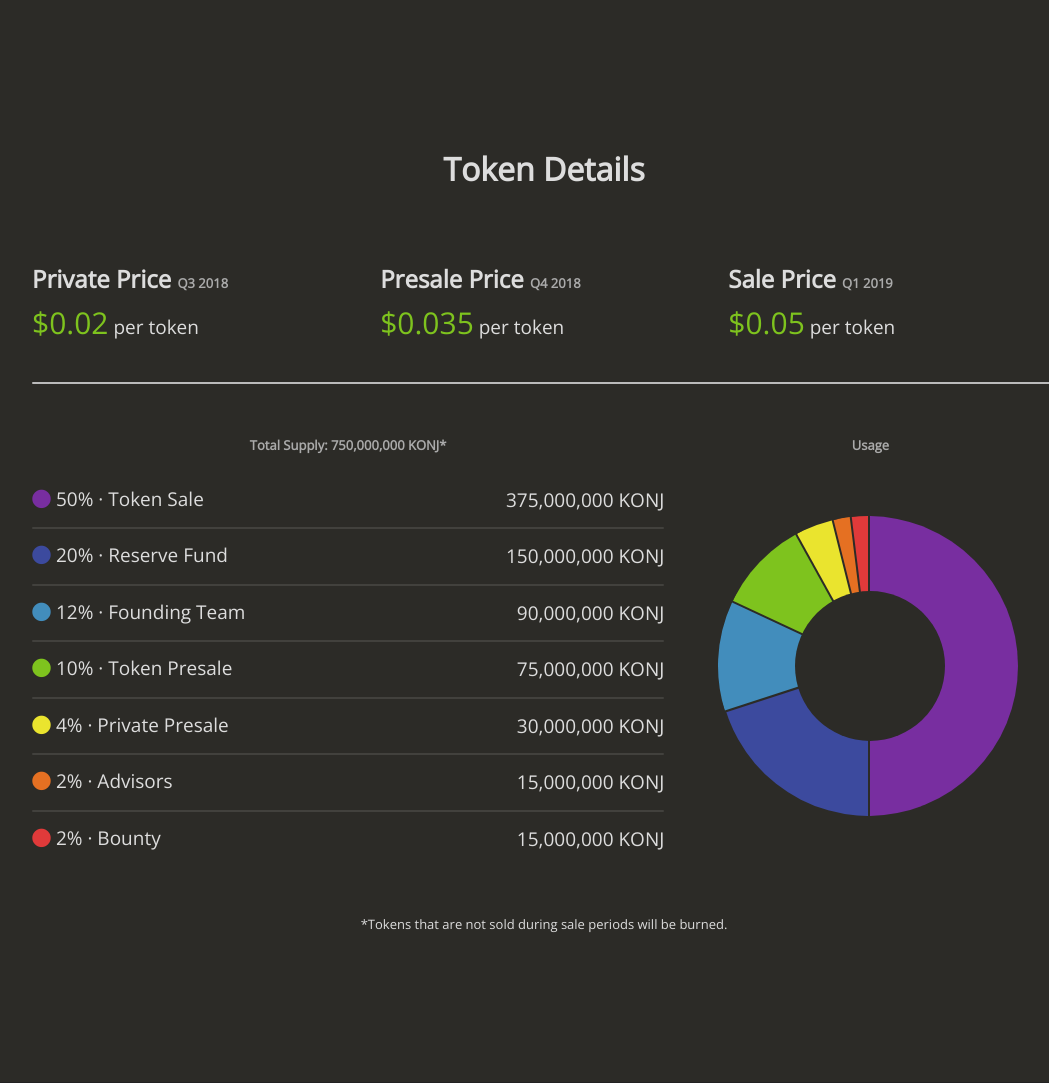
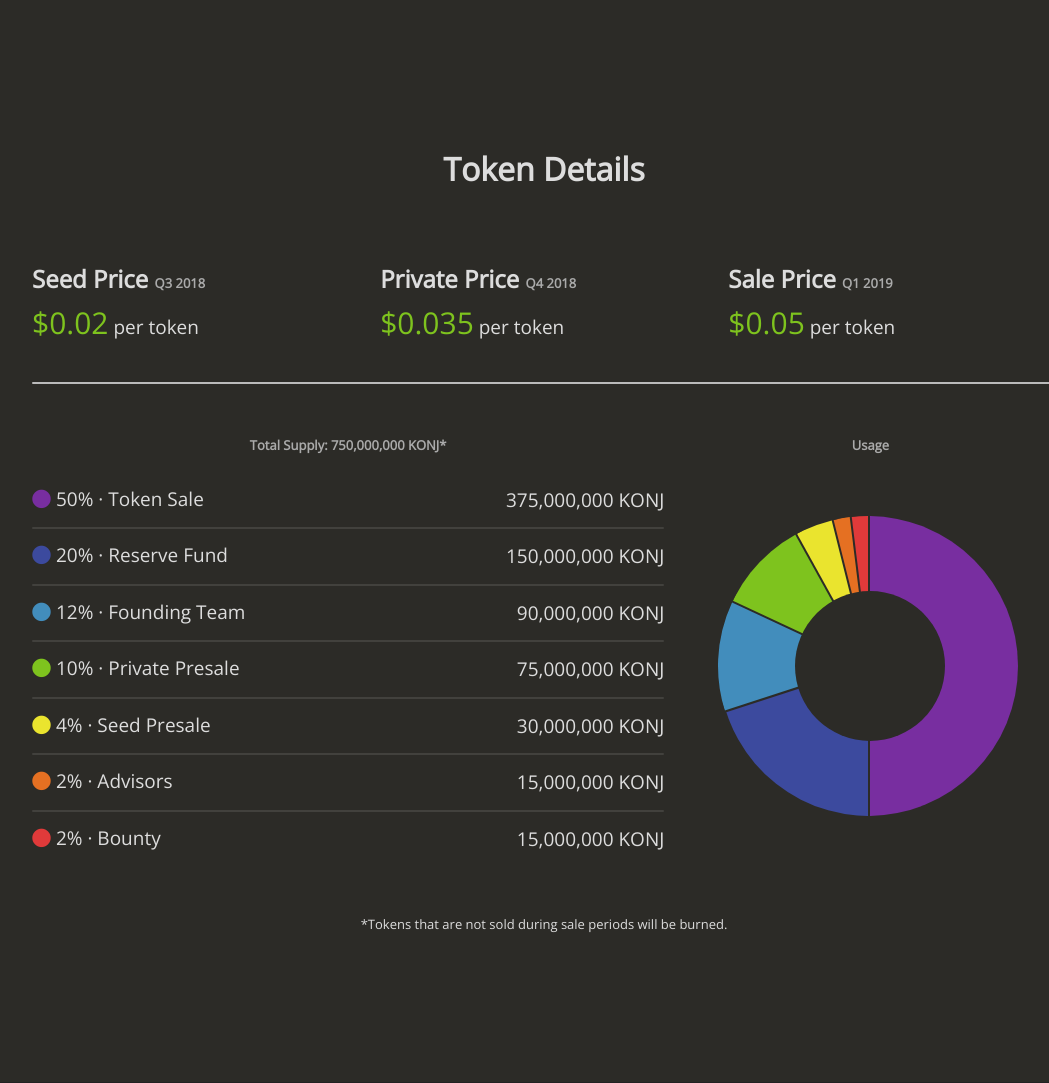
Before and after one commit to Konjure/konjure-org, a PHP site: page /get-started/token in a window 1280 px wide. Shown: the part 803-1886 px from the top of the page, without its empty margins (96-1145 px from the left). Run offline with PHP 8.4, Linux system fonts and the light colour scheme.

Commit message:
Token sale verbiage

```diff
--- a/get-started/token/index.php
+++ b/get-started/token/index.php
@@ -84,11 +84,11 @@
 				<div class="grid no-padding">
 					<div class="row">
 						<div class="cell" data-sr="enter left, and hustle 20px">
-							<h2>Private Price <div>Q3 2018</div></h2>
+							<h2>Seed Price <div>Q3 2018</div></h2>
 							<h3><div>$0.02</div> per token</h3>
 						</div>
 						<div class="cell" data-sr="enter left, and hustle 20px">
-							<h2>Presale Price <div>Q4 2018</div></h2>
+							<h2>Private Price <div>Q4 2018</div></h2>
 							<h3><div>$0.035</div> per token</h3>
 						</div>
 						<div class="cell" data-sr="enter left, and hustle 20px">
@@ -111,10 +111,10 @@
 							<h3 data-sr="enter left, and hustle 20px"><i class="fa fa-circle color-three"></i> 12% &middot; Founding Team</h3>
 							<h3 class="text-right" data-sr="enter right, and hustle 20px">90,000,000 KONJ</h3>
 							<div class="divider"></div>
-							<h3 data-sr="enter left, and hustle 20px"><i class="fa fa-circle color-four"></i> 10% &middot; Token Presale</h3>
+							<h3 data-sr="enter left, and hustle 20px"><i class="fa fa-circle color-four"></i> 10% &middot; Private Presale</h3>
 							<h3 class="text-right" data-sr="enter right, and hustle 20px">75,000,000 KONJ</h3>
 							<div class="divider"></div>
-							<h3 data-sr="enter left, and hustle 20px"><i class="fa fa-circle color-five"></i> 4% &middot; Private Presale</h3>
+							<h3 data-sr="enter left, and hustle 20px"><i class="fa fa-circle color-five"></i> 4% &middot; Seed Presale</h3>
 							<h3 class="text-right" data-sr="enter right, and hustle 20px">30,000,000 KONJ</h3>
 							<div class="divider"></div>
 							<h3 data-sr="enter left, and hustle 20px"><i class="fa fa-circle color-six"></i> 2% &middot; Advisors</h3>
@@ -138,8 +138,8 @@
 									<h3>Token Sale<br><span>50%</span></h3>
 									<h3>Reserve Fund<br><span>20%</span></h3>
 									<h3>Founding Team<br><span>12%</span></h3>
-									<h3>Token Presale<br><span>10%</span></h3>
-									<h3>Private Presale<br><span>4%</span></h3>
+									<h3>Private Presale<br><span>10%</span></h3>
+									<h3>Seed Presale<br><span>4%</span></h3>
 									<h3>Advisors<br><span>2%</span></h3>
 									<h3>Bounty<br><span>2%</span></h3>
 								</div>
```
